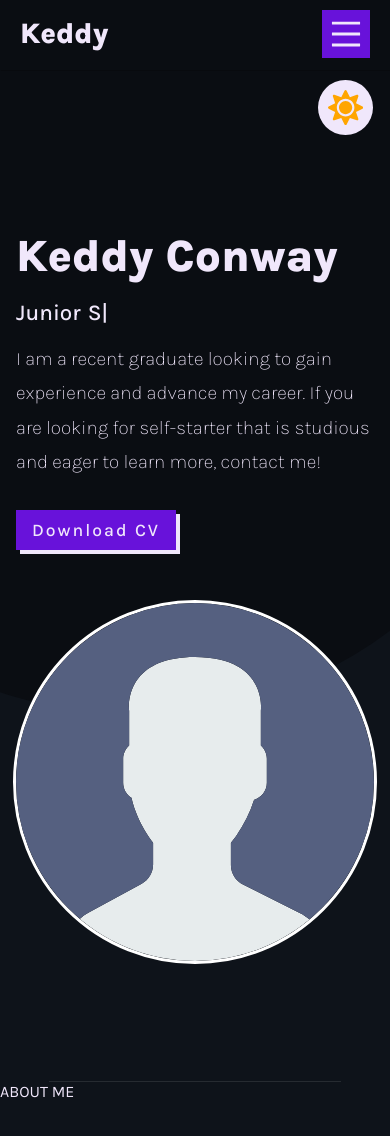
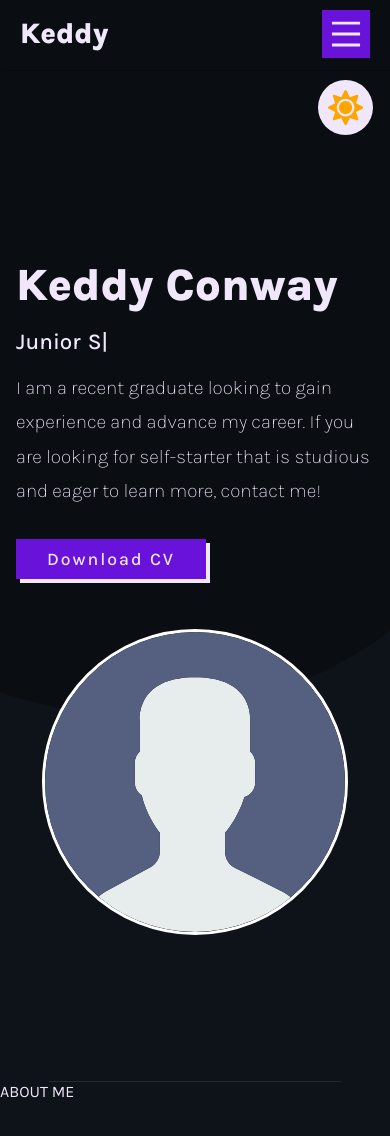
Before and after one commit to kconway7/Portfolio, a React (Vite) app: page / in a window 390 px wide. Shown: the top 1136 px of the page. Built offline with nearby package versions, Linux system fonts and the light colour scheme.

Commit message:
Mobile update 2

```diff
--- a/src/index.css
+++ b/src/index.css
@@ -57,7 +57,7 @@ input:-webkit-autofill:focus {
   padding-right: 7px;
 }
 
-.test {
+.education-header {
   @media only screen and (max-width: 600px) {
     font-size: 2.8rem !important;
   }
@@ -70,3 +70,9 @@ input:-webkit-autofill:focus {
     font-size: 2rem !important;
   }
 }
+
+.contact-header {
+  @media only screen and (max-width: 510px) {
+    font-size: 2.8rem !important;
+  }
+}
--- a/src/pages/ContactMe.jsx
+++ b/src/pages/ContactMe.jsx
@@ -156,7 +156,7 @@ function ContactMe() {
   return (
     <Section height={'auto'} id="contact">
       <Container>
-        <Heading>GET IN TOUCH</Heading>
+        <Heading className={'contact-header'}>GET IN TOUCH</Heading>
         <PhoneEmail />
         {isLoading ? (
           <SpinnerContainer>
--- a/src/pages/Education.jsx
+++ b/src/pages/Education.jsx
@@ -66,7 +66,7 @@ function EducationPage() {
   return (
     <Section height={'auto'} id="education">
       <Container>
-        <Heading className={'test'}>EDUCATION & SKILLS</Heading>
+        <Heading className={'education-header'}>EDUCATION & SKILLS</Heading>
         <StyledEducationAndSkills>
           <Education>
             <EducationComponent />
--- a/src/pages/Home.jsx
+++ b/src/pages/Home.jsx
@@ -60,11 +60,14 @@ const StyledImage = styled.img`
   }
 
   @media only screen and (max-width: 880px) {
-    max-width: 450px;
-    max-height: 450px;
-    width: 100%;
-    height: 100%;
+    width: 400px;
+    height: 400px;
     margin: 0;
+  }
+
+  @media only screen and (max-width: 450px) {
+    width: 300px;
+    height: 300px;
   }
 `;
 
@@ -126,7 +129,7 @@ function Home() {
               career. If you are looking for self-starter that is studious and
               eager to learn more, contact me!
             </StyledParagraph>
-            <Button width={'160px'} height={'40px'}>
+            <Button width={'190px'} height={'40px'}>
               Download CV
             </Button>
           </Introduction>
--- a/src/ui/DarkModeToggle.jsx
+++ b/src/ui/DarkModeToggle.jsx
@@ -19,6 +19,13 @@ const StyledButton = styled.button`
   right: 17px;
   z-index: 6;
 
+  padding: 0;
+
+  & svg {
+    fill: orange;
+    stroke: orange;
+  }
+
   @media screen and (max-width: 1150px) {
     top: 80px;
   }
@@ -27,7 +34,7 @@ const StyledButton = styled.button`
 function DarkModeToggle() {
   return (
     <StyledButton>
-      <FaSun style={{ fill: 'orange' }} />
+      <FaSun />
     </StyledButton>
   );
 }
```
